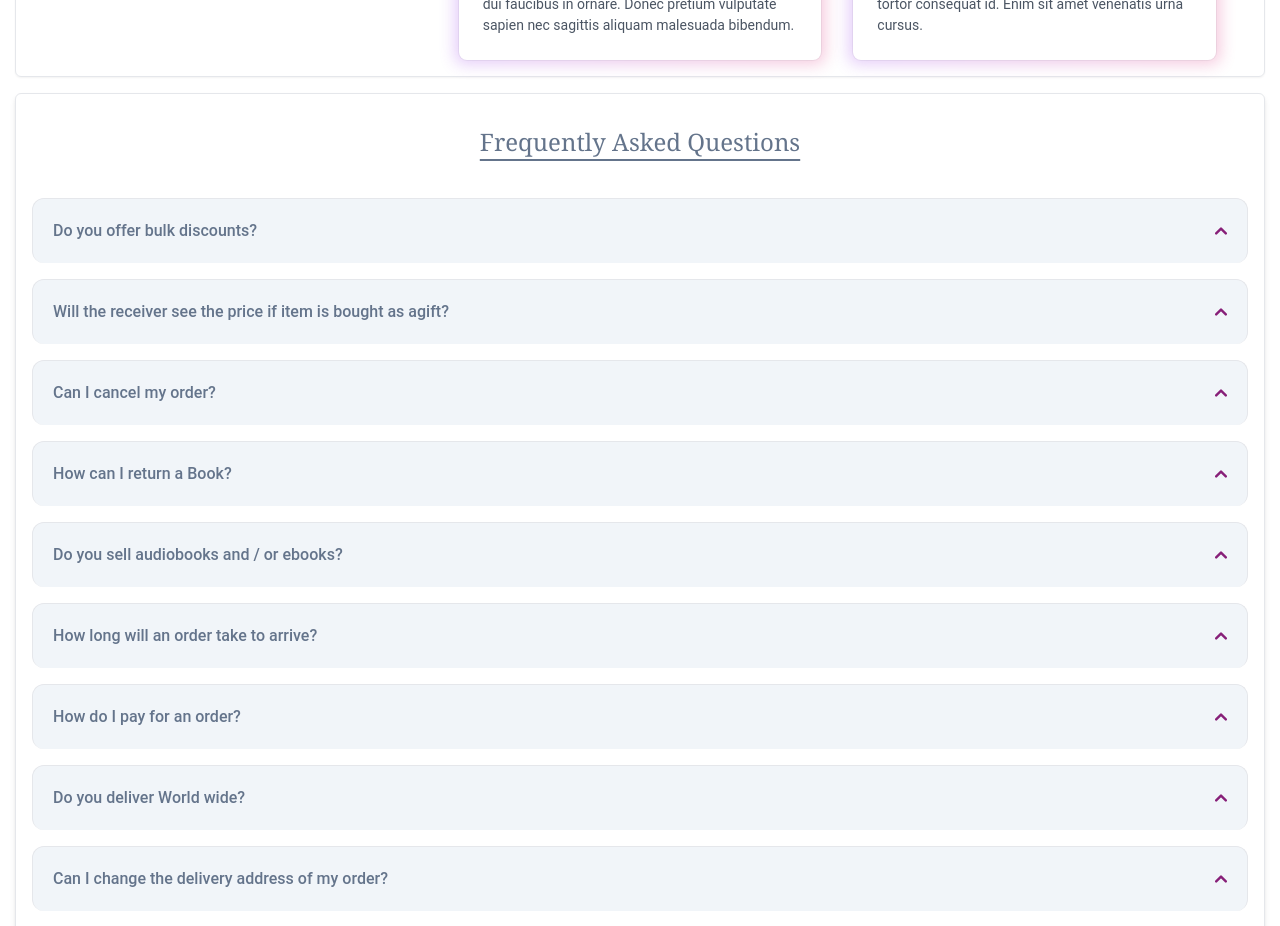
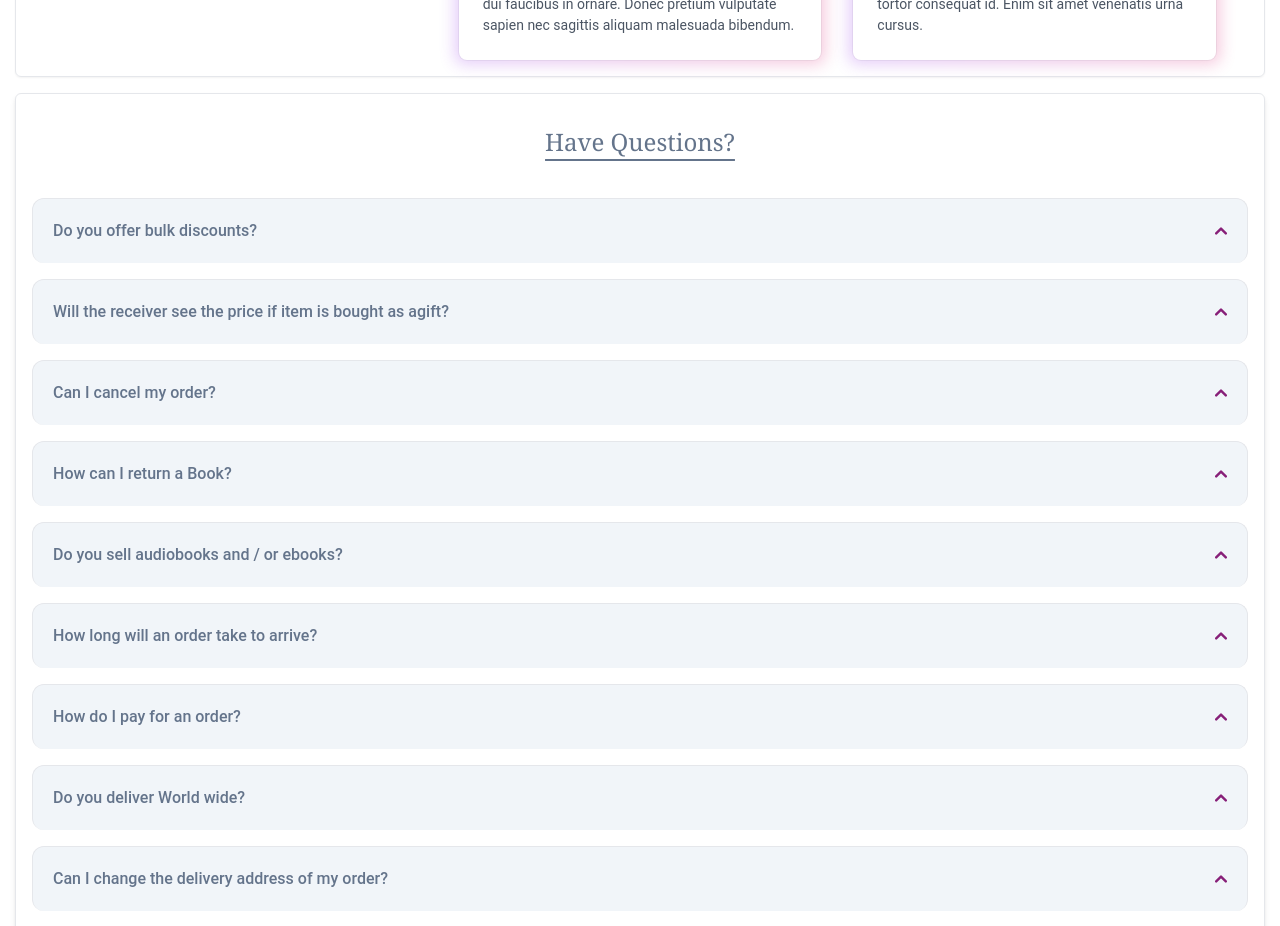
Before and after one commit to fpdevil/CodeBook, a React (Create React App) app: page / in a window 1280 px wide. Shown: the part 2360-3286 px from the top of the page. Built offline with nearby package versions, Linux system fonts and the light colour scheme; no server answers.

Commit message:
Updated heading

```diff
--- a/src/pages/Home/components/Faq.js
+++ b/src/pages/Home/components/Faq.js
@@ -58,7 +58,7 @@ export const Faq = () => {
         <section className="flex justify-center items-center my-4 rounded-md border shadow-md dark:border-slate-600 dark:bg-slate-800">
             <div className="p-4 my-4 w-full">
                 <h1 className="mb-10 font-serif text-2xl font-medium text-center underline underline-offset-8 text-slate-500 dark:text-gray-100/75">
-                    Frequently Asked Questions
+                    Have Questions?
                 </h1>
 
                 {/* begin accordian items */}
```
